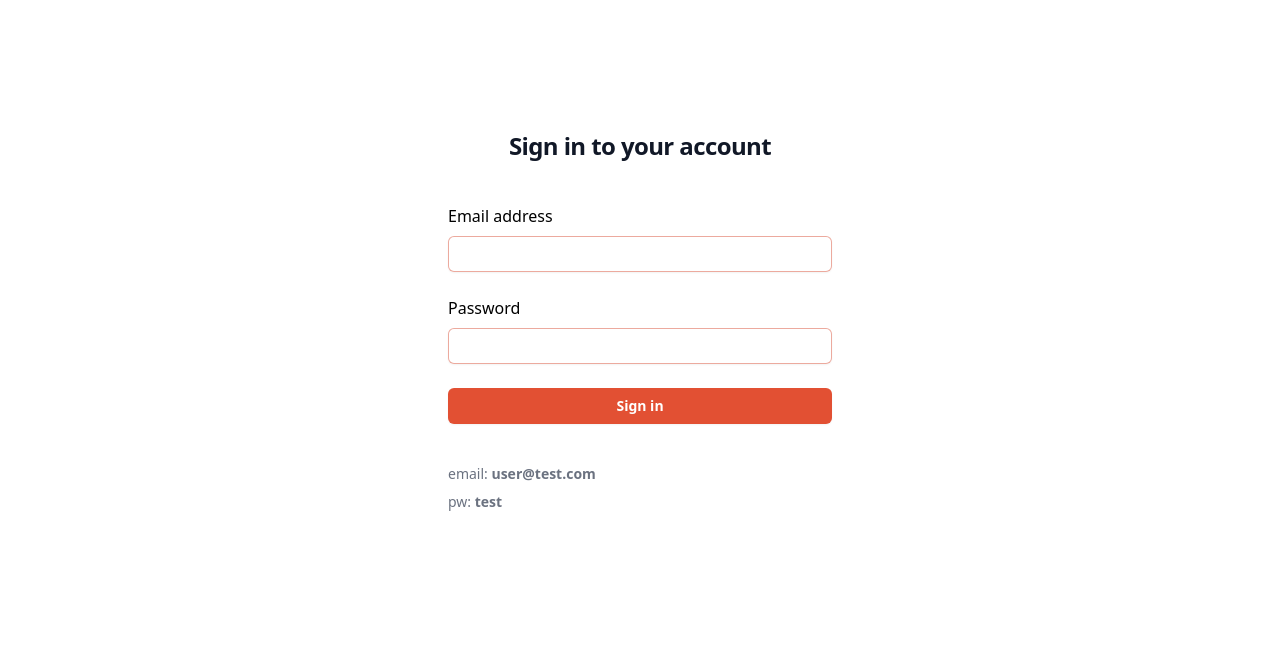
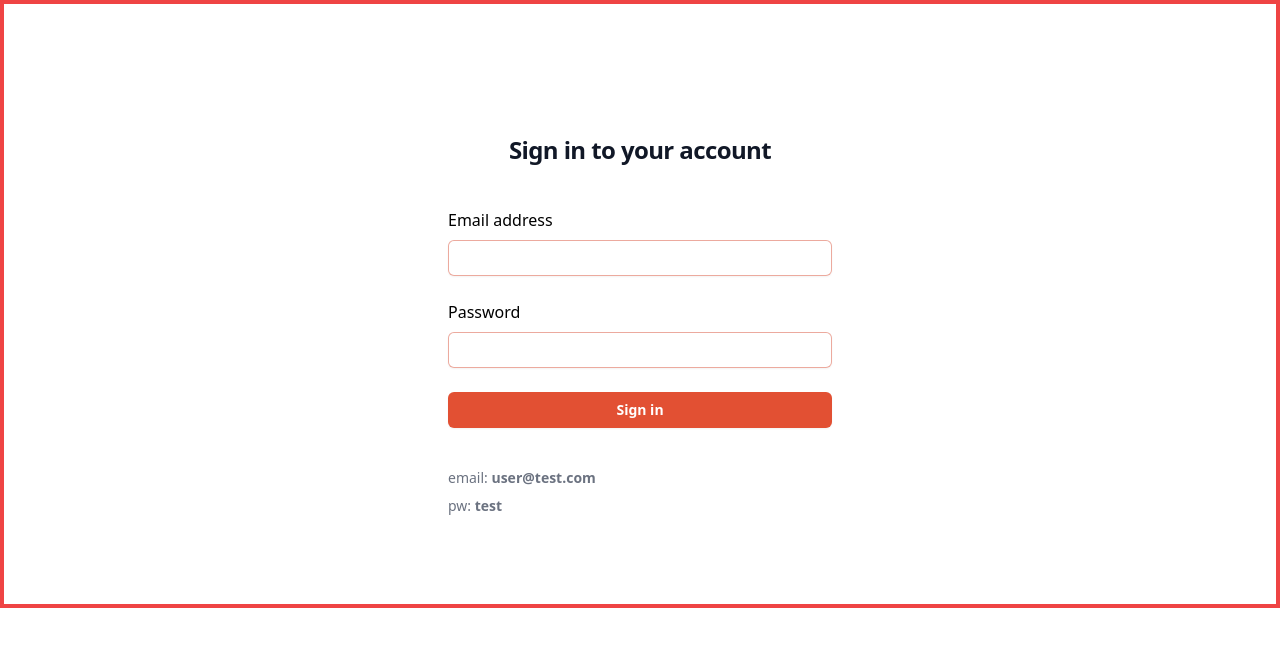
Before and after one commit to dotocan/posts-app, a React app: page / in a window 1280 px wide. Shown: the top 646 px of the page. Built offline with nearby package versions, Linux system fonts and the light colour scheme; no server answers; the HTML template or start-up script is replaced by a standard one.

Commit message:
Add auth mock

```diff
--- /dev/null
+++ b/src/ProtectedRoutes.tsx
@@ -0,0 +1,18 @@
+import {Navigate, Outlet} from "react-router-dom";
+import { useAuth } from "./providers/authProvider.tsx";
+
+//  TODO:   <Navigate to="/" replace state={{ from: "location" }} />
+
+export const ProtectedRoutes = () => {
+  const auth = useAuth();
+
+  return auth?.token ? (
+    <div className="border-4">
+      <Outlet />
+    </div>
+  ) : (
+    <div>
+      <Navigate to="/" />
+    </div>
+  );
+};
--- a/src/RootLayout.tsx
+++ b/src/RootLayout.tsx
@@ -1,8 +1,13 @@
 import { Outlet } from "react-router-dom";
+import { useAuth } from "./providers/authProvider.tsx";
 
 export const RootLayout = () => {
+  const auth = useAuth();
+
+  const authBorder = auth?.token ? "border-green-500 " : "border-red-500";
+
   return (
-    <div className="p-10">
+    <div className={`p-10 border-4 ${authBorder}`}>
       <Outlet />
     </div>
   );
--- a/src/components/primitives/inputs/Input.tsx
+++ b/src/components/primitives/inputs/Input.tsx
@@ -1,10 +1,13 @@
+import { ChangeEvent, HTMLInputTypeAttribute } from "react";
+
 interface Props {
-  type?: React.HTMLInputTypeAttribute;
+  type?: HTMLInputTypeAttribute;
   label?: string;
   placeholder?: string;
+  onChange?: (e: ChangeEvent<HTMLInputElement>) => void;
 }
 
-export const Input = ({ type, label, placeholder }: Props) => {
+export const Input = ({ type, label, placeholder, onChange }: Props) => {
   return (
     <div>
       <div className="flex items-center justify-between">
@@ -19,6 +22,7 @@ export const Input = ({ type, label, placeholder }: Props) => {
       </div>
       <div className="mt-2">
         <input
+          onChange={onChange}
           placeholder={placeholder}
           type={type ?? "text"}
           required
--- a/src/pages/HomePage.tsx
+++ /dev/null
@@ -1,5 +0,0 @@
-const HomePage = () => {
-  return <div>HomePage</div>;
-};
-
-export default HomePage;
--- a/src/pages/home/HomePage.tsx
+++ b/src/pages/home/HomePage.tsx
@@ -1,5 +1,9 @@
 import { LoginForm } from "./LoginForm";
+import { useAuth } from "../../providers/authProvider.tsx";
+import { Navigate } from "react-router-dom";
 
 export const HomePage = () => {
-  return <LoginForm />;
+  const auth = useAuth();
+
+  return auth?.token ? <Navigate to="/app" /> : <LoginForm />;
 };
--- a/src/pages/home/LoginForm.tsx
+++ b/src/pages/home/LoginForm.tsx
@@ -1,6 +1,25 @@
 import { Input } from "../../components/primitives/inputs/Input";
+import { useAuth } from "../../providers/authProvider.tsx";
+import { ChangeEvent, useState } from "react";
 
 export const LoginForm = () => {
+  const [username, setUsername] = useState("");
+  const [password, setPassword] = useState("");
+
+  const auth = useAuth();
+
+  const handleUsernameChange = (e: ChangeEvent<HTMLInputElement>) => {
+    setUsername(e.target.value);
+  };
+
+  const handlePasswordChange = (e: ChangeEvent<HTMLInputElement>) => {
+    setPassword(e.target.value);
+  };
+
+  const handleSignIn = () => {
+    auth?.signIn(username, password);
+  };
+
   return (
     <>
       <div className="flex min-h-full flex-1 flex-col justify-center px-6 py-12 lg:px-8">
@@ -11,19 +30,27 @@ export const LoginForm = () => {
         </div>
 
         <div className="mt-10 sm:mx-auto sm:w-full sm:max-w-sm">
-          <form action="#" method="POST" className="space-y-6">
-            <Input label="Email address" />
-            <Input label="Password" type="password" />
+          <div className="space-y-6">
+            <Input label="Email address" onChange={handleUsernameChange} />
+            <Input
+              label="Password"
+              type="password"
+              onChange={handlePasswordChange}
+            />
 
             <div>
               <button
+                onClick={handleSignIn}
                 type="submit"
+                disabled={auth?.loading}
                 className="text-white flex w-full justify-center rounded-md bg-martian-600 px-3 py-1.5 text-sm font-semibold leading-6 shadow-sm hover:bg-martian-500 focus-visible:outline focus-visible:outline-2 focus-visible:outline-offset-2 focus-visible:outline-martian-600"
               >
                 Sign in
               </button>
             </div>
-          </form>
+          </div>
+
+          <h3>{auth?.error}</h3>
 
           <p className="mt-10 text-sm text-gray-500">
             email: <strong>user@test.com</strong>
--- a/src/pages/posts/PostsPage.tsx
+++ b/src/pages/posts/PostsPage.tsx
@@ -41,7 +41,6 @@ export const PostsPage = () => {
         <Input placeholder="Search" />
       </div>
 
-
       <div className="mx-auto grid max-w-2xl grid-cols-1 gap-x-8 gap-y-16 lg:mx-0 lg:max-w-none lg:grid-cols-3">
         {posts.map((post) => {
           return <PostItem key={post.id} post={post} />;
--- /dev/null
+++ b/src/providers/authProvider.tsx
@@ -0,0 +1,86 @@
+import { createContext, ReactNode, useContext, useState } from "react";
+import { checkToken, login, logout } from "../services/auth.service.ts";
+
+interface AuthContextType {
+  user: string | null;
+  token: string | null;
+  loading: boolean;
+  error: string | null;
+  getToken: () => void;
+  signIn: (username: string, password: string) => void;
+  signOut: () => void;
+}
+
+interface AuthContextProps {
+  children: ReactNode;
+}
+
+const AuthContext = createContext<AuthContextType | null>(null);
+
+export const AuthProvider = ({ children }: AuthContextProps) => {
+  const [user, setUser] = useState<string | null>(null);
+  const [token, setToken] = useState<string | null>(null);
+  const [loading, setLoading] = useState(false);
+  const [error, setError] = useState<string | null>(null);
+
+  const getToken = () => {
+    const token = checkToken();
+
+    if (token) {
+      console.log("token exists");
+      setUser(token);
+      setToken(token);
+      setLoading(false);
+      setError(null);
+    } else {
+      console.log("no token exists");
+      setLoading(false);
+      setError("Wrong username or password. Please try again.");
+    }
+  };
+
+  const signIn = (username: string, password: string) => {
+    setLoading(true);
+
+    const token = login(username, password);
+
+    if (token) {
+      console.log("token exists");
+      setUser(username);
+      setToken(token);
+      setLoading(false);
+      setError(null);
+    } else {
+      console.log("no token exists");
+      setLoading(false);
+      setError("Wrong username or password. Please try again.");
+    }
+  };
+
+  const signOut = () => {
+    const successful = logout();
+
+    if (successful) {
+      setUser(null);
+      setToken(null);
+    }
+  };
+
+  return (
+    <AuthContext.Provider
+      value={{
+        user,
+        token,
+        loading,
+        error,
+        getToken,
+        signIn,
+        signOut,
+      }}
+    >
+      {children}
+    </AuthContext.Provider>
+  );
+};
+
+export const useAuth = () => useContext(AuthContext);
--- a/src/services/auth.service.ts
+++ b/src/services/auth.service.ts
@@ -1,7 +1,26 @@
 const correctUsername = "user@test.com";
 const correctPassword = "test";
 
+let token: string | null = null;
+
+export const checkToken = () => {
+  return token;
+}
+
 export const login = (username: string, password: string) => {
   if (username === correctUsername && password === correctPassword) {
+    token = "mockToken";
+    return token;
   }
+
+  return null;
 };
+
+export const logout = (): boolean => {
+  let isSuccessful = true;
+
+  // Mock delete token in local storage
+  token = null;
+
+  return isSuccessful;
+};
```
Also changed, not shown: src/main.tsx (+24 -11 lines).
